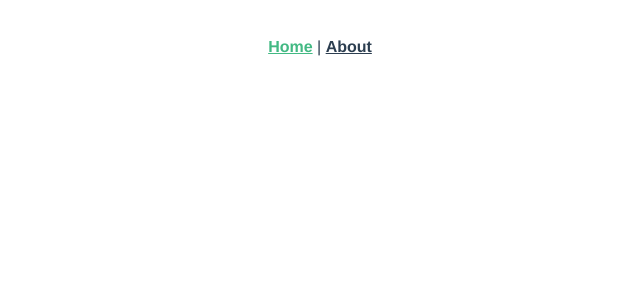
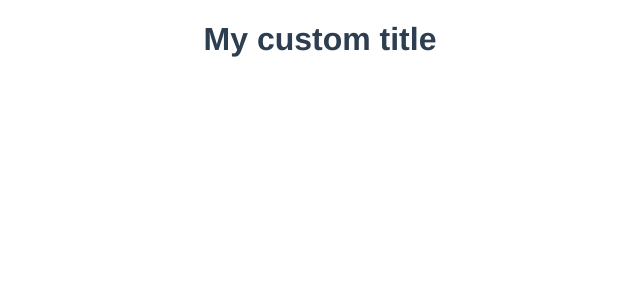
Before and after one commit to ruslanzharkov/vue-todo, a Vue app: page / in a window 1280 px wide. Shown: the top 300 px of the page, without its empty margins (320-960 px from the left). Built offline with nearby package versions, Linux system fonts and the light colour scheme.

Commit message:
Added data to store vuex

```diff
--- a/src/App.vue
+++ b/src/App.vue
@@ -1,9 +1,5 @@
 <template>
   <div id="app">
-    <div id="nav">
-      <router-link to="/">Home</router-link> |
-      <router-link to="/about">About</router-link>
-    </div>
     <router-view/>
   </div>
 </template>
--- a/src/components/Main.vue
+++ b/src/components/Main.vue
@@ -1,16 +1,18 @@
 <template>
   <div class="hello">
-
+    <h1>{{title}}</h1>
   </div>
 </template>
 
 <script>
+import { mapState } from 'vuex';
+
 export default {
   name: 'HelloWorld',
-  props: {
-    msg: String,
-  },
-};
+  computed: mapState([
+    'title'
+  ])
+}
 </script>
 
 <!-- Add "scoped" attribute to limit CSS to this component only -->
--- a/src/store.js
+++ b/src/store.js
@@ -5,7 +5,12 @@ Vue.use(Vuex);
 
 export default new Vuex.Store({
   state: {
-
+    title: 'My custom title',
+    links: [
+      'Write some code',
+      'Read about frontend best pratice',
+      'Commit to github',
+    ],
   },
   mutations: {
 
--- a/src/views/Home.vue
+++ b/src/views/Home.vue
@@ -1,6 +1,6 @@
 <template>
   <div class="home">
-    <Main msg="Welcome to Your Vue.js App"/>
+    <Main/>
   </div>
 </template>
 
```
